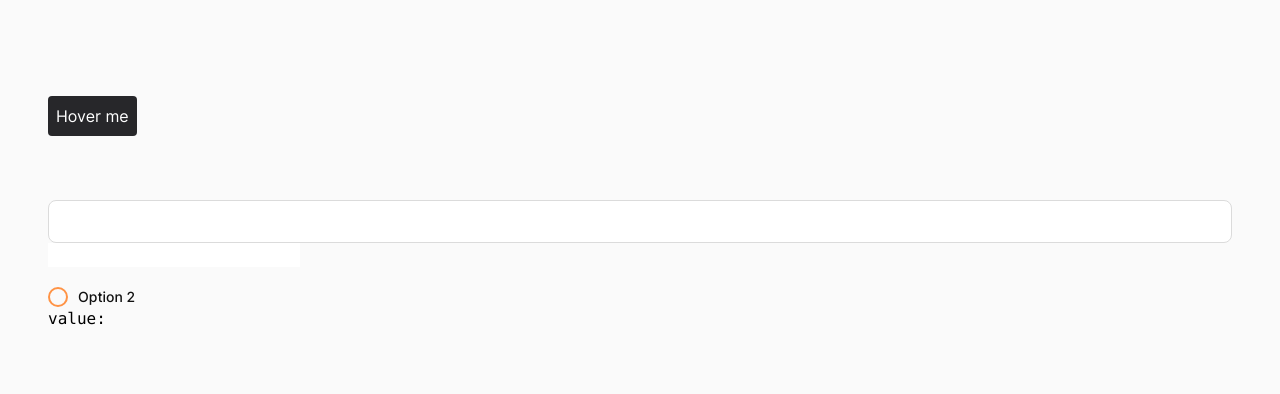
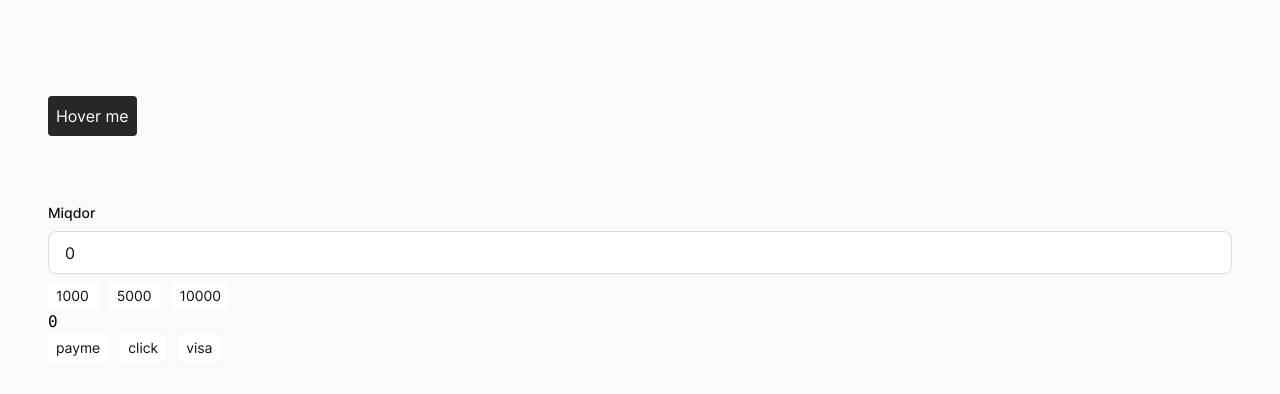
Before and after one commit to oxyyz/test-tasks, a Vue app: page / in a window 1280 px wide. Shown: the top 394 px of the page. Built offline with nearby package versions, Linux system fonts and the light colour scheme.

Commit message:
feat: add dynamic input

```diff
--- a/src/components/Form/CustomInput.vue
+++ /dev/null
@@ -1,29 +0,0 @@
-<template>
-  <div>
-    <input type="text" v-model="mv" />
-  </div>
-</template>
-
-<script setup lang="ts">
-import { computed } from 'vue'
-
-interface Props {
-  modelValue: string | number
-  type?: string
-}
-
-const props = withDefaults(defineProps<Props>(), {
-  type: 'text',
-})
-
-interface Emits {
-  (e: 'update:modelValue', val: Props['modelValue']): void
-}
-
-const emit = defineEmits<Emits>()
-
-const mv = computed({
-  get: () => props.modelValue,
-  set: (val) => emit('update:modelValue', val),
-})
-</script>
--- a/src/pages/Index.vue
+++ b/src/pages/Index.vue
@@ -6,14 +6,41 @@
       </Tooltip>
     </div>
     <div>
-      <FormInput v-model="text" />
+      <FormInput v-model="text" label="Miqdor" class="mb-2" type="number" />
+      <div class="flex items-center gap-3">
+        <div
+          class="w-fit px-2 py-1 rounded bg-white cursor-pointer text-dark text-sm box-content"
+          :class="
+            text === i
+              ? 'bg-orange-400/10 border border-orange-400 text-dark'
+              : 'bg-white'
+          "
+          v-for="(i, idx) in donatValues"
+          :key="idx"
+          @click="text = i"
+        >
+          {{ i }}
+        </div>
+      </div>
       <pre>{{ text }}</pre>
     </div>
-    <div>
-      <CustomInput v-model="text3" />
-      <pre>{{ text3 }}</pre>
+    <div class="flex items-center gap-3">
+      <div
+        class="w-fit px-2 py-1 rounded bg-white cursor-pointer text-dark text-sm box-content"
+        :class="
+          provider === i
+            ? 'bg-orange-400/10 border border-orange-400 text-dark'
+            : 'bg-white'
+        "
+        v-for="(i, idx) in providers"
+        :key="idx"
+        @click="provider = i"
+      >
+        {{ i }}
+      </div>
     </div>
-    <div class="py-5">
+    <pre>{{ provider }}</pre>
+    <div class="py-5" v-if="false">
       <Radio v-model="radio" name="myRadioGroup" value="1" label="Option 2" />
       <pre>value: {{ radio }}</pre>
     </div>
@@ -21,13 +48,15 @@
 </template>
 
 <script setup lang="ts">
-import { ref } from 'vue'
+import { reactive, ref } from 'vue'
 
-import CustomInput from '@/components/Form/CustomInput.vue'
 import FormInput from '@/components/Form/Input.vue'
 import Radio from '@/components/Form/Radio.vue'
 import Tooltip from '@/components/Tooltip.vue'
-const text = ref('')
-const text3 = ref('')
+const text = ref(0)
+const provider = ref('')
 const radio = ref()
+
+const donatValues = reactive([1000, 5000, 10000])
+const providers = reactive(['payme', 'click', 'visa'])
 </script>
```
